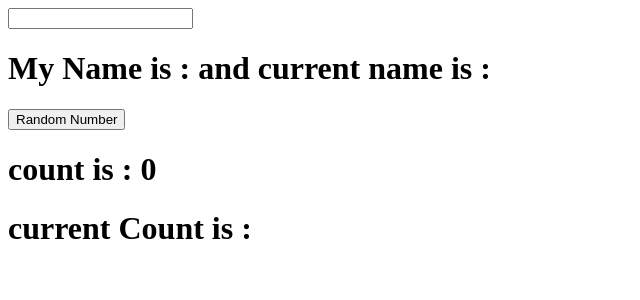
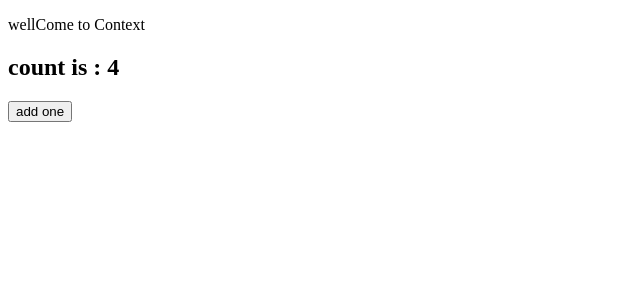
Before and after one commit to ManiRamezanpour/React-Learning, a React (Create React App) app: page / in a window 1280 px wide. Shown: the top 300 px of the page, without its empty margins (0-640 px from the left). Built offline with nearby package versions, Linux system fonts and the light colour scheme.

Commit message:
Start with Context

```diff
--- a/src/App.js
+++ b/src/App.js
@@ -1,6 +1,11 @@
 import React, { Component } from "react";
 import Wrapper from "./Components/HOC/Wrapper";
-import UseRefExample from "./Components/Ref/UseRefExample";
+import Navbar from "./Components/Navbar/Navbar";
+import ProductList from "./Components/List/ProductList";
+import CounterProvider, {
+  CounterContext,
+} from "./Components/Context/CounterProvider";
+import CounterOne from "./Components/Context/CountOne";
 class App extends Component {
   state = {
     products: [
@@ -59,19 +64,23 @@ class App extends Component {
   };
   //* finishd the run and ouput in DOM
   componentDidMount() {
-    console.log("App.js componentDidMount");
+    // console.log("App.js componentDidMount");
     // AJAX =>
     //this.setState({ products })
   }
   componentDidUpdate(prevProps, prevState) {
-    console.log("app.js cdu");
+    // console.log("app.js cdu");
   }
   render() {
     //? log after render method run
     // console.log("App.js render");
     return (
       <>
-        <UseRefExample />
+        <CounterProvider>
+          <p>wellCome to Context</p>
+          <CounterOne />
+        </CounterProvider>
+        {/* <UseRefExample /> */}
         {/* <FunctionalRef /> */}
         {/* <ClassRef /> */}
         {/* <ParentComp /> */}
--- /dev/null
+++ b/src/Components/Context/CountOne.js
@@ -0,0 +1,14 @@
+import { CounterContext, CounterContextDispatcher } from "./CounterProvider";
+import { useContext } from "react";
+const CounterOne = () => {
+  const count = useContext(CounterContext);
+  const setCount = useContext(CounterContextDispatcher);
+  return (
+    <div>
+      <h2>count is : {count}</h2>
+      <button onClick={() => setCount(count + 1)}>add one</button>
+    </div>
+  );
+};
+
+export default CounterOne;
--- /dev/null
+++ b/src/Components/Context/CounterProvider.js
@@ -0,0 +1,17 @@
+import React, { useContext, useEffect, useState } from "react";
+export const CounterContext = React.createContext();
+export const CounterContextDispatcher = React.createContext();
+
+const CounterProvider = ({ children }) => {
+  const [count, setCount] = useState(4);
+
+  return (
+    <CounterContext.Provider value={count}>
+      <CounterContextDispatcher.Provider value={setCount}>
+        {children}
+      </CounterContextDispatcher.Provider>
+    </CounterContext.Provider>
+  );
+};
+
+export default CounterProvider;
--- a/src/Components/Navbar/Navbar.js
+++ b/src/Components/Navbar/Navbar.js
@@ -1,6 +1,6 @@
 import styles from "./Navbar.module.css";
 const Navbar = (props) => {
-  console.log('Navbar.js render');
+  // console.log('Navbar.js render');
   return (
     <header className={styles.navBar}>
       <h1>Shopping App</h1>
```
Also changed, not shown: src/Components/Product/Product.js (+3 -4 lines).
